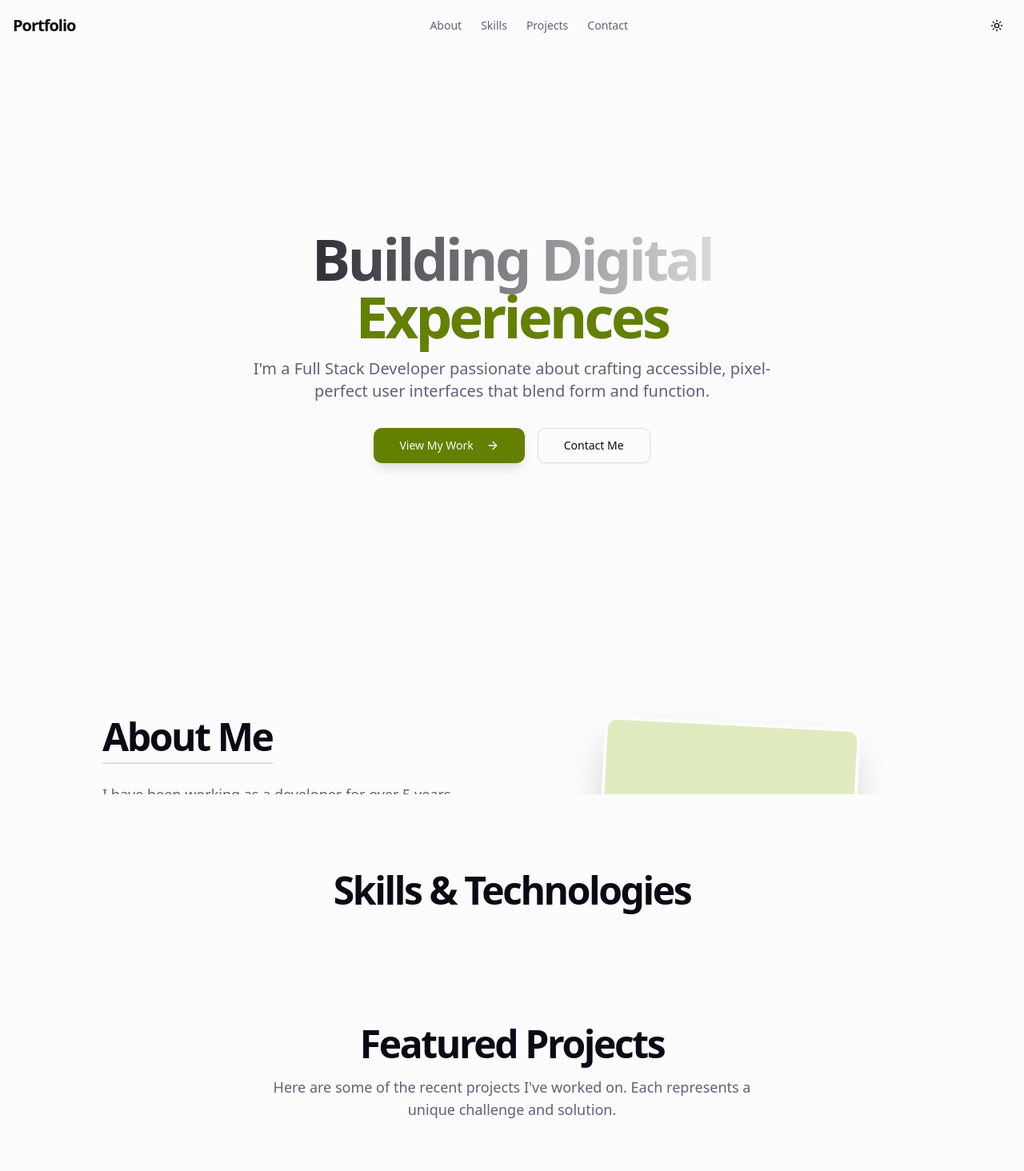
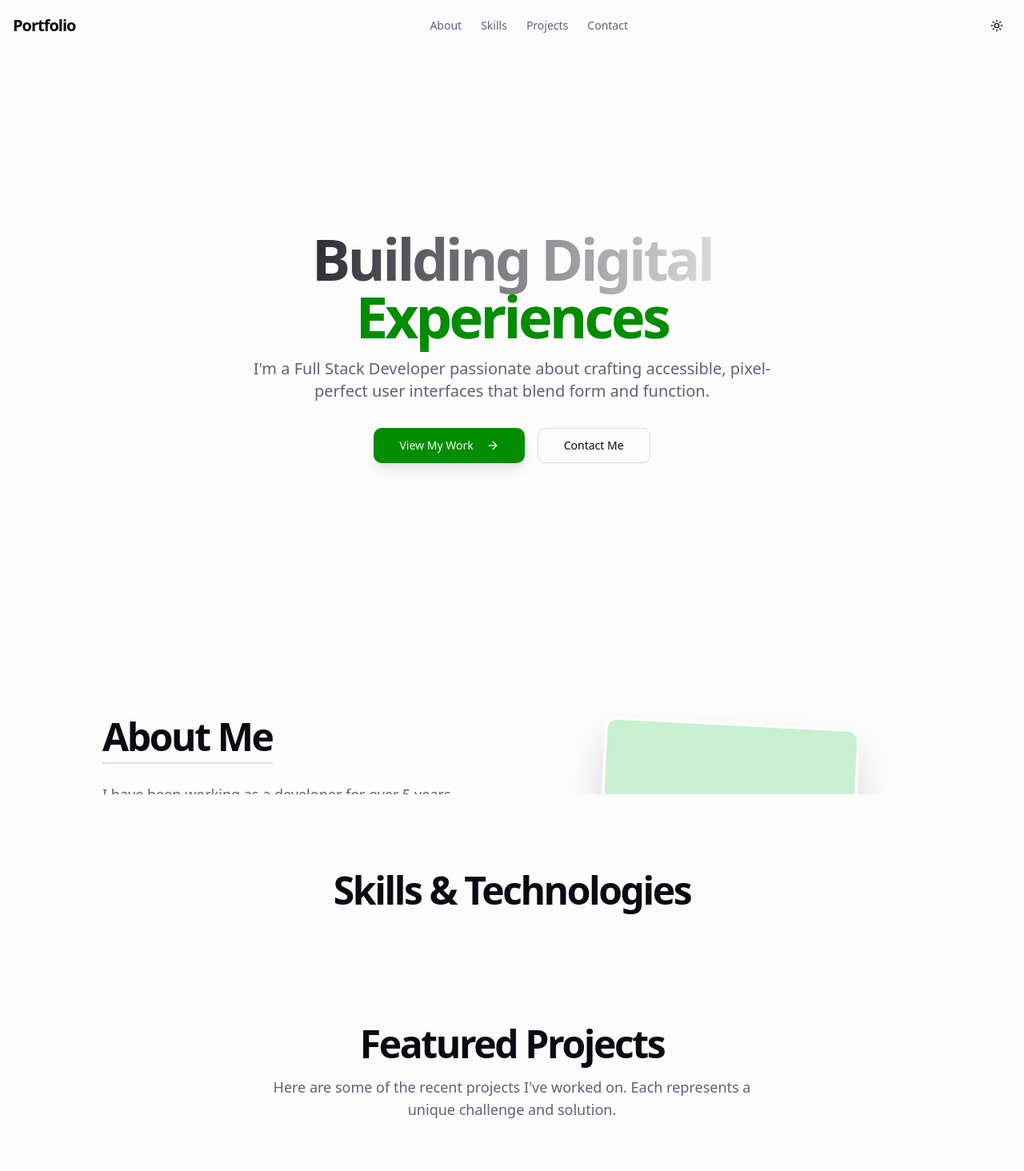
Before and after one commit to magnolia-AI/minmax-STeCE, a Next.js app: page / in a window 1280 px wide. Shown: the top 1464 px of the page at 80% size. Built offline with nearby package versions, Linux system fonts and the light colour scheme.

Commit message:
feat: Overhaul UI with a modern, futuristic design system
Implement a new aesthetic featuring **Glassmorphism**, neon colors (using OkLCH), gradients, smooth animations, and enhanced shadows for a modern, high-tech look. Adds utility classes like `.glass` and `.hover-lift`.

```diff
--- a/app/globals.css
+++ b/app/globals.css
@@ -3,129 +3,352 @@
 @tailwind utilities;
 
 /*
-  TEMPLATE NOTE:
-  These are template color variables. Feel free to:
-  - Change any color values
-  - Add new variables
-  - Use a different color scheme entirely
-  - Modify the dark mode theme
+  MODERN DESIGN SYSTEM:
+  Enhanced with contemporary aesthetics featuring:
+  - Vibrant gradient accents
+  - Glassmorphism effects
+  - Smooth animations
+  - Modern color harmonies
+  - Sleek shadows and borders
 
-  The format must be L C H where:
-
-  L is the lightness (0-1)
-  C is the chroma (0-0.4)
-  H is the hue (0-360)
+  Color Format: L C H (OkLCH) for perceptually uniform colors
+  L: lightness (0-1)
+  C: chroma (0-0.4)
+  H: hue (0-360)
 */
 
 :root {
-  --radius: 0.75rem; /* Slightly rounder corners for a friendlier accessible feel */
+  --radius: 0.75rem; /* Modern rounded corners */
 
-  /* Light Mode Colors */
+  /* Light Mode - Bright & Clean */
   --background: 0.99 0 0;     /* Pure white */
-  --foreground: 0.15 0.02 280; /* Dark Purple-Grey text for better contrast */
+  --foreground: 0.15 0.02 280; /* Deep text for contrast */
 
-  /* Card & Popover */
+  /* Card & Popover - Glass Effect */
   --card: 1 0 0;
   --card-foreground: 0.15 0.02 280;
   --popover: 1 0 0;
   --popover-foreground: 0.15 0.02 280;
 
-  /* Primary: Vibrant Green */
-  --primary: 0.55 0.22 120;
+  /* Primary: Electric Emerald */
+  --primary: 0.55 0.22 142;
   --primary-foreground: 0.98 0 0;
+  --primary-glow: oklch(var(--primary) / 0.3);
 
-  /* Secondary: Fresh Green */
-  --secondary: 0.92 0.06 120;
-  --secondary-foreground: 0.30 0.10 120;
+  /* Secondary: Mint Frost */
+  --secondary: 0.92 0.06 150;
+  --secondary-foreground: 0.30 0.10 150;
 
-  /* Muted: Soft Grey-Purple */
+  /* Muted: Soft Steel */
   --muted: 0.96 0.01 280;
   --muted-foreground: 0.50 0.04 280;
 
-  /* Accent: Soft Green for selection/hovers */
-  --accent: 0.94 0.05 130;
-  --accent-foreground: 0.40 0.15 130;
+  /* Accent: Digital Blue */
+  --accent: 0.94 0.05 240;
+  --accent-foreground: 0.40 0.15 240;
 
-  /* Destructive */
+  /* Cyber Gradient */
+  --gradient-primary: linear-gradient(135deg,
+    oklch(0.55 0.22 142),
+    oklch(0.65 0.18 160),
+    oklch(0.75 0.15 175));
+  --gradient-accent: linear-gradient(135deg,
+    oklch(0.94 0.05 240),
+    oklch(0.85 0.08 255));
+
+  /* Destructive: Neon Red */
   --destructive: 0.6 0.2 25;
   --destructive-foreground: 0.98 0 0;
 
-  --border: 0.90 0.02 120;
-  --input: 0.90 0.02 120;
-  --ring: 0.60 0.20 120;
+  --border: 0.90 0.02 280;
+  --input: 0.90 0.02 280;
+  --ring: 0.55 0.22 142;
 
-  /* Chart colors for visualizations */
-  --chart-1: 0.55 0.22 120; /* Primary Green */
-  --chart-2: 0.60 0.18 140; /* Lighter Green */
-  --chart-3: 0.70 0.15 160; /* Yellow-Green */
-  --chart-4: 0.75 0.15 100; /* Dark Green */
-  --chart-5: 0.65 0.18 80; /* Olive Green */
+  /* Modern Shadows */
+  --shadow-xs: 0 1px 2px 0 oklch(var(--foreground) / 0.05);
+  --shadow-sm: 0 1px 3px 0 oklch(var(--foreground) / 0.1), 0 1px 2px -1px oklch(var(--foreground) / 0.1);
+  --shadow-md: 0 4px 6px -1px oklch(var(--foreground) / 0.1), 0 2px 4px -2px oklch(var(--foreground) / 0.1);
+  --shadow-lg: 0 10px 15px -3px oklch(var(--foreground) / 0.1), 0 4px 6px -4px oklch(var(--foreground) / 0.1);
+  --shadow-xl: 0 20px 25px -5px oklch(var(--foreground) / 0.1), 0 8px 10px -6px oklch(var(--foreground) / 0.1);
 
+  /* Glassmorphism */
+  --glass-bg: oklch(var(--background) / 0.8);
+  --glass-border: oklch(var(--border) / 0.2);
+
+  /* Chart Palette - Futuristic */
+  --chart-1: 0.55 0.22 142; /* Emerald */
+  --chart-2: 0.60 0.18 160; /* Cyan */
+  --chart-3: 0.65 0.15 190; /* Sky Blue */
+  --chart-4: 0.70 0.12 225; /* Ocean Blue */
+  --chart-5: 0.75 0.10 280; /* Indigo */
+
+  /* Sidebar */
   --sidebar: 0.98 0 0;
-  --sidebar-foreground: 0.15 0.02 120;
-  --sidebar-primary: 0.55 0.22 120;
+  --sidebar-foreground: 0.15 0.02 280;
+  --sidebar-primary: 0.55 0.22 142;
   --sidebar-primary-foreground: 0.98 0 0;
-  --sidebar-accent: 0.95 0.04 120;
-  --sidebar-accent-foreground: 0.55 0.22 120;
-  --sidebar-border: 0.90 0.02 120;
-  --sidebar-ring: 0.60 0.20 120;
+  --sidebar-accent: 0.95 0.04 280;
+  --sidebar-accent-foreground: 0.55 0.22 142;
+  --sidebar-border: 0.90 0.02 280;
+  --sidebar-ring: 0.55 0.22 142;
+
+  /* Animation Durations */
+  --duration-fast: 150ms;
+  --duration-normal: 300ms;
+  --duration-slow: 500ms;
+  --easing: cubic-bezier(0.4, 0.0, 0.2, 1);
 }
 
 .dark {
-  /* Dark Mode Colors - More vibrant dark theme */
-  --background: 0.10 0.03 280; /* Deep Purple-Black background */
-  --foreground: 0.98 0 0;      /* White text */
+  /* Dark Mode - Cyber Neon */
+  --background: 0.08 0.02 280; /* Deep Abyss */
+  --foreground: 0.98 0 0;      /* Neon White */
 
-  --card: 0.15 0.04 280;       /* Slightly lighter purple-black */
+  --card: 0.12 0.03 280;       /* Void Black */
   --card-foreground: 0.98 0 0;
 
-  --popover: 0.15 0.04 280;
+  --popover: 0.12 0.03 280;
   --popover-foreground: 0.98 0 0;
 
-  /* Primary: Bright Green */
-  --primary: 0.70 0.20 120;
-  --primary-foreground: 0.10 0.03 120;
+  /* Primary: Neon Green */
+  --primary: 0.70 0.20 142;
+  --primary-foreground: 0.10 0.03 142;
+  --primary-glow: oklch(var(--primary) / 0.4);
 
-  /* Secondary: Green */
-  --secondary: 0.25 0.10 120;
-  --secondary-foreground: 0.90 0.05 120;
+  /* Secondary: Electric Blue */
+  --secondary: 0.18 0.08 240;
+  --secondary-foreground: 0.90 0.05 240;
 
-  --muted: 0.20 0.04 280;
+  --muted: 0.18 0.04 280;
   --muted-foreground: 0.70 0.05 280;
 
-  /* Accent: Deep Green Hover */
-  --accent: 0.25 0.08 120;
+  /* Accent: Plasma Purple */
+  --accent: 0.20 0.10 280;
   --accent-foreground: 0.98 0 0;
 
-  --destructive: 0.4 0.2 25;
+  /* Neon Gradients */
+  --gradient-primary: linear-gradient(135deg,
+    oklch(0.70 0.20 142),
+    oklch(0.75 0.18 160),
+    oklch(0.80 0.15 175));
+  --gradient-accent: linear-gradient(135deg,
+    oklch(0.20 0.10 280),
+    oklch(0.25 0.08 300));
+
+  --destructive: 0.45 0.20 25;
   --destructive-foreground: 0.98 0 0;
 
-  --border: 0.25 0.04 120;
-  --input: 0.25 0.04 120;
-  --ring: 0.70 0.20 120;
+  --border: 0.20 0.04 280;
+  --input: 0.20 0.04 280;
+  --ring: 0.70 0.20 142;
 
-  /* Chart colors for dark mode */
-  --chart-1: 0.70 0.20 120; /* Green */
-  --chart-2: 0.65 0.15 140; /* Lighter Green */
-  --chart-3: 0.75 0.15 160; /* Yellow-Green */
-  --chart-4: 0.80 0.15 100; /* Dark Green */
-  --chart-5: 0.70 0.15 80; /* Olive Green */
+  /* Dark Mode Shadows - Glowing */
+  --shadow-xs: 0 1px 2px 0 oklch(0 0 0 / 0.1);
+  --shadow-sm: 0 1px 3px 0 oklch(0 0 0 / 0.15), 0 1px 2px -1px oklch(0 0 0 / 0.15);
+  --shadow-md: 0 4px 6px -1px oklch(0 0 0 / 0.1), 0 2px 4px -2px oklch(0 0 0 / 0.15);
+  --shadow-lg: 0 10px 15px -3px oklch(0 0 0 / 0.15), 0 4px 6px -4px oklch(0 0 0 / 0.15);
+  --shadow-xl: 0 20px 25px -5px oklch(0 0 0 / 0.1), 0 8px 10px -6px oklch(0 0 0 / 0.15);
 
-  --sidebar: 0.15 0.04 280;
+  /* Dark Glassmorphism */
+  --glass-bg: oklch(var(--background) / 0.85);
+  --glass-border: oklch(var(--border) / 0.3);
+
+  /* Chart Palette - Neon */
+  --chart-1: 0.70 0.20 142; /* Green */
+  --chart-2: 0.65 0.15 160; /* Cyan */
+  --chart-3: 0.60 0.12 190; /* Aqua */
+  --chart-4: 0.55 0.10 225; /* Blue */
+  --chart-5: 0.65 0.08 280; /* Purple */
+
+  --sidebar: 0.10 0.03 280;
   --sidebar-foreground: 0.98 0 0;
-  --sidebar-primary: 0.70 0.20 280;
-  --sidebar-primary-foreground: 0.98 0 0;
-  --sidebar-accent: 0.25 0.08 280;
+  --sidebar-primary: 0.70 0.20 142;
+  --sidebar-primary-foreground: 0.10 0.03 142;
+  --sidebar-accent: 0.18 0.08 280;
   --sidebar-accent-foreground: 0.98 0 0;
-  --sidebar-border: 0.25 0.04 280;
-  --sidebar-ring: 0.70 0.20 280;
+  --sidebar-border: 0.20 0.04 280;
+  --sidebar-ring: 0.70 0.20 142;
 }
 
+/* Modern Base Styles */
 @layer base {
   * {
     @apply border-border;
   }
+
+  html {
+    scroll-behavior: smooth;
+    scrollbar-width: thin;
+    scrollbar-color: oklch(var(--border)) transparent;
+  }
+
+  html::-webkit-scrollbar {
+    width: 8px;
+  }
+
+  html::-webkit-scrollbar-track {
+    background: transparent;
+  }
+
+  html::-webkit-scrollbar-thumb {
+    background: oklch(var(--border));
+    border-radius: var(--radius);
+  }
+
+  html::-webkit-scrollbar-thumb:hover {
+    background: oklch(var(--border) / 0.8);
+  }
+
   body {
     @apply bg-background text-foreground;
+    font-feature-settings: "rlig" 1, "calt" 1;
+    font-variant-ligatures: common-ligatures;
+  }
+
+  /* Modern Glass Effect */
+  .glass {
+    background: var(--glass-bg);
+    backdrop-filter: blur(10px);
+    -webkit-backdrop-filter: blur(10px);
+    border: 1px solid var(--glass-border);
+    box-shadow: var(--shadow-md);
+  }
+
+  /* Glow Effects */
+  .glow {
+    box-shadow: 0 0 20px oklch(var(--primary) / 0.4);
+  }
+
+  .glow-primary {
+    box-shadow: 0 0 20px var(--primary-glow);
+  }
+
+  /* Smooth Animations */
+  .animate-fade-in {
+    animation: fadeIn var(--duration-normal) var(--easing) forwards;
+  }
+
+  .animate-slide-up {
+    animation: slideUp var(--duration-normal) var(--easing) forwards;
+  }
+
+  .animate-bounce-subtle {
+    animation: bounceSubtle var(--duration-slow) var(--easing) infinite;
+  }
+
+  /* Enhanced Hover States */
+  .hover-lift {
+    transition: transform var(--duration-fast) var(--easing),
+                box-shadow var(--duration-fast) var(--easing);
+  }
+
+  .hover-lift:hover {
+    transform: translateY(-2px);
+    box-shadow: var(--shadow-lg);
+  }
+
+  /* Button Effects */
+  .btn-modern {
+    position: relative;
+    overflow: hidden;
+    background: var(--gradient-primary);
+    transition: all var(--duration-fast) var(--easing);
+  }
+
+  .btn-modern::before {
+    content: '';
+    position: absolute;
+    top: 0;
+    left: -100%;
+    width: 100%;
+    height: 100%;
+    background: linear-gradient(90deg, transparent, rgba(255,255,255,0.2), transparent);
+    transition: left var(--duration-slow) var(--easing);
+  }
+
+  .btn-modern:hover::before {
+    left: 100%;
+  }
+
+  /* Text Effects */
+  .text-glow {
+    text-shadow: 0 0 10px oklch(var(--foreground) / 0.5);
+  }
+
+  .text-gradient {
+    background: var(--gradient-primary);
+    -webkit-background-clip: text;
+    -webkit-text-fill-color: transparent;
+    background-clip: text;
   }
 }
+
+/* Custom Animations */
+@keyframes fadeIn {
+  from {
+    opacity: 0;
+    transform: translateY(10px);
+  }
+  to {
+    opacity: 1;
+    transform: translateY(0);
+  }
+}
+
+@keyframes slideUp {
+  from {
+    transform: translateY(20px);
+    opacity: 0;
+  }
+  to {
+    transform: translateY(0);
+    opacity: 1;
+  }
+}
+
+@keyframes bounceSubtle {
+  0%, 100% {
+    transform: translateY(0);
+  }
+  50% {
+    transform: translateY(-4px);
+  }
+}
+
+/* Modern Focus Styles */
+@layer base {
+  /* Enhanced focus indicators */
+  *:focus-visible {
+    outline: 2px solid oklch(var(--ring));
+    outline-offset: 2px;
+  }
+
+  /* Reduce motion for accessibility */
+  @media (prefers-reduced-motion: reduce) {
+    html {
+      scroll-behavior: auto;
+    }
+
+    * {
+      animation-duration: 0.01ms !important;
+      animation-iteration-count: 1 !important;
+      transition-duration: 0.01ms !important;
+      scroll-behavior: auto !important;
+    }
+  }
+
+  /* High contrast mode support */
+  @media (prefers-contrast: high) {
+    :root {
+      --background: 1 0 0;
+      --foreground: 0 0 0;
+      --border: 0.5 0 0;
+    }
+
+    .dark {
+      --background: 0 0 0;
+      --foreground: 1 0 0;
+      --border: 0.3 0 0;
+    }
+  }
+}
```
